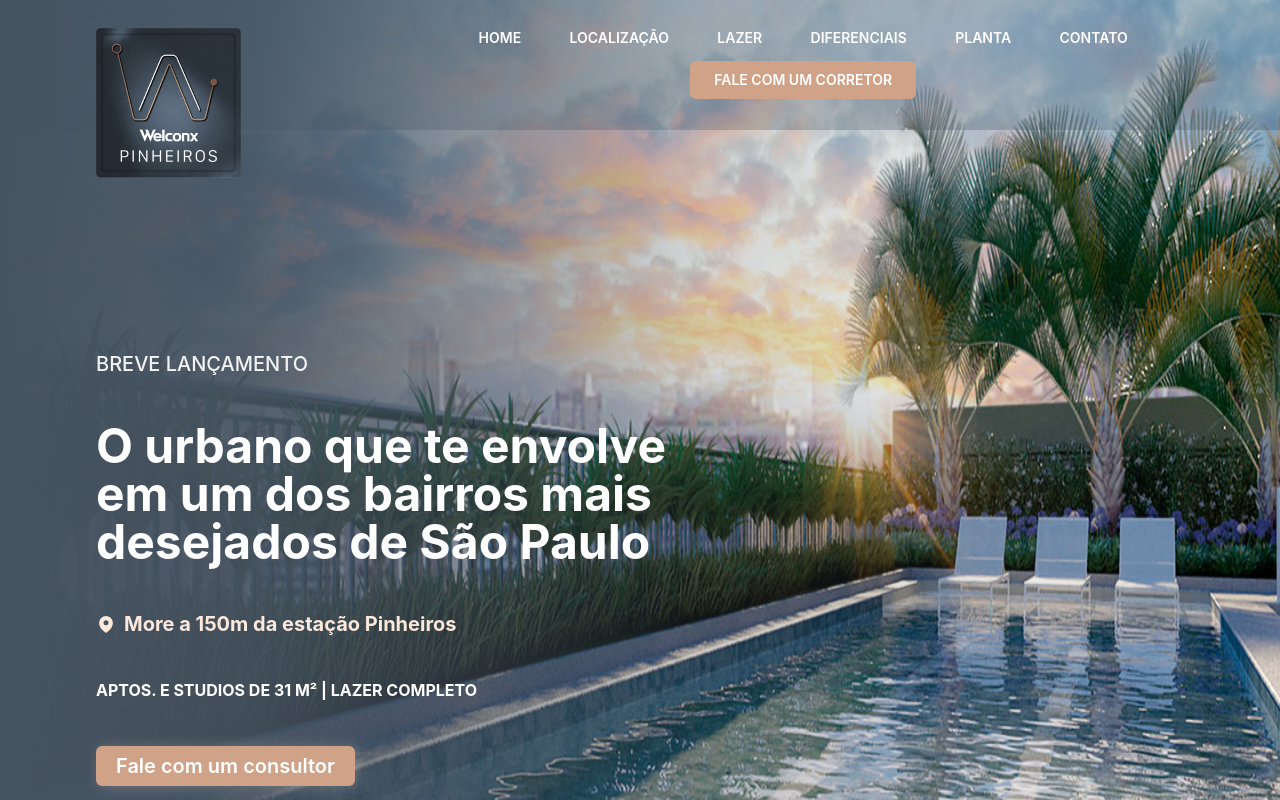
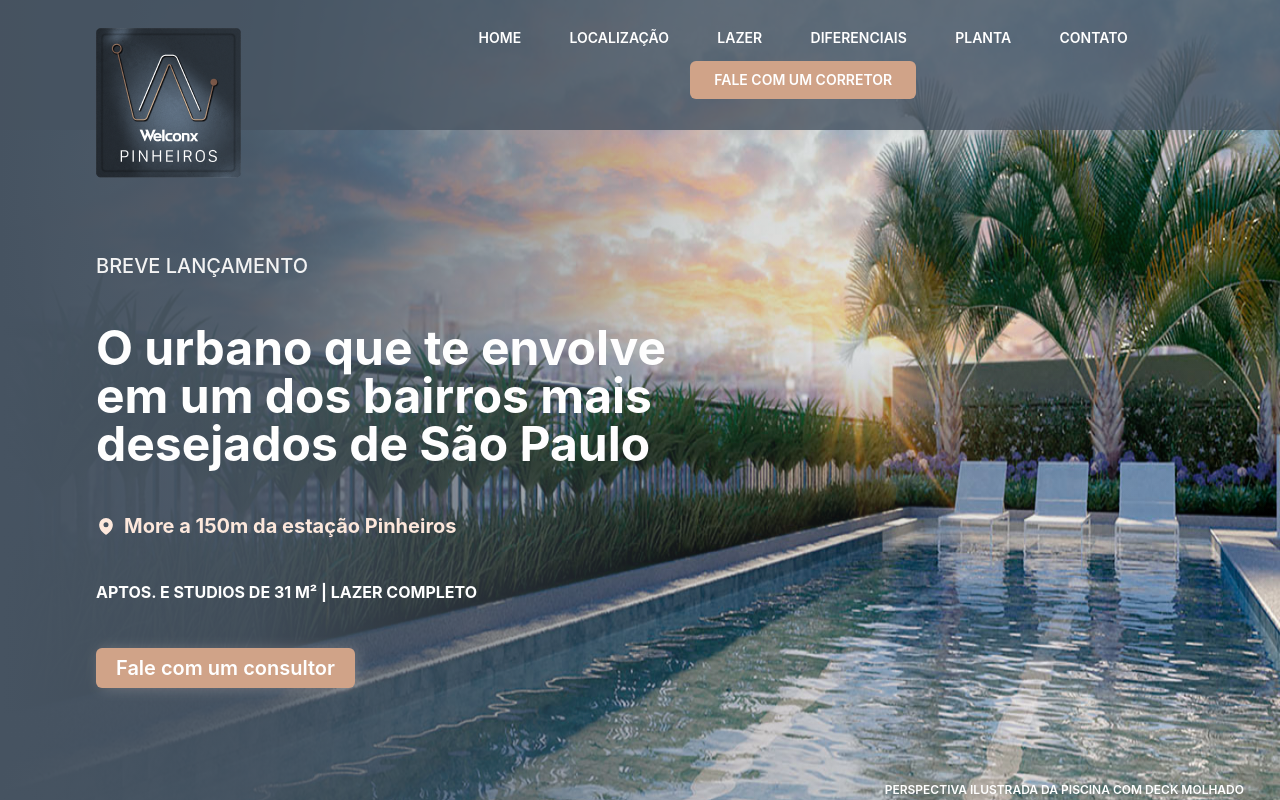
Before and after one commit to bjconsulting/welconx, a React (Create React App) app in the folder conx/: page / in a window 1280 px wide. Shown: the top 800 px of the page. Built offline with nearby package versions, Linux system fonts and the light colour scheme.

Commit message:
menu fixed on top

```diff
--- a/conx/src/Dobra1.tsx
+++ b/conx/src/Dobra1.tsx
@@ -9,7 +9,7 @@ function Dobra1() {
             <div className='hero z-10  desktop:min-h-[90vh] relative max-w-screen'>
                 <Header/>
 
-                <div className='m-r py-32 laptop:mt-24 flex flex-col items-center justify-center laptop:items-start laptop:justify-start desktop:max-w-[580px] gap-12 tablet:text-center laptop:text-left'>
+                <div className='m-r py-32 laptop:pt-64 flex flex-col items-center justify-center laptop:items-start laptop:justify-start desktop:max-w-[580px] gap-12 tablet:text-center laptop:text-left'>
 
                     <p className='text-[#F3F3F3] font-medium text-[1em] uppercase '>
                         breve lançamento
--- a/conx/src/Header.tsx
+++ b/conx/src/Header.tsx
@@ -8,7 +8,7 @@ function Header() {
     const [open, setOpen] = useState(false);
     return (
         <>
-            <header className=" head relative min-h-[100px] bg-transparent w-[100vw] desktop:w-[100vw] py-8 desktop:flex justify-between items-center desktop:h-[130px]">
+            <header className="fixed top-0 left-0 head  min-h-[100px] z-50  bg-transparent w-[100vw] desktop:w-[100vw] py-8 desktop:flex justify-between items-center desktop:h-[130px]">
                 <div className="relative max-w-[85%] mx-auto flex justify-end laptop:min-w-[85%]">
                     <picture className="pointer-events-none flex justify-center items-center absolute top-[25%] left-0">
                         <source media="(min-width:640px)" srcSet={logo} width='145px' height='auto' />
--- a/conx/src/index.css
+++ b/conx/src/index.css
@@ -78,7 +78,7 @@ h1, h2, h3, h4 {
   margin-right: 7.5%;
 }
 .head {
-  background: rgba(70, 83, 97, 0.29);
+  background: rgba(70, 83, 97, 0.8);
 }
 
 .hero_b{
```
